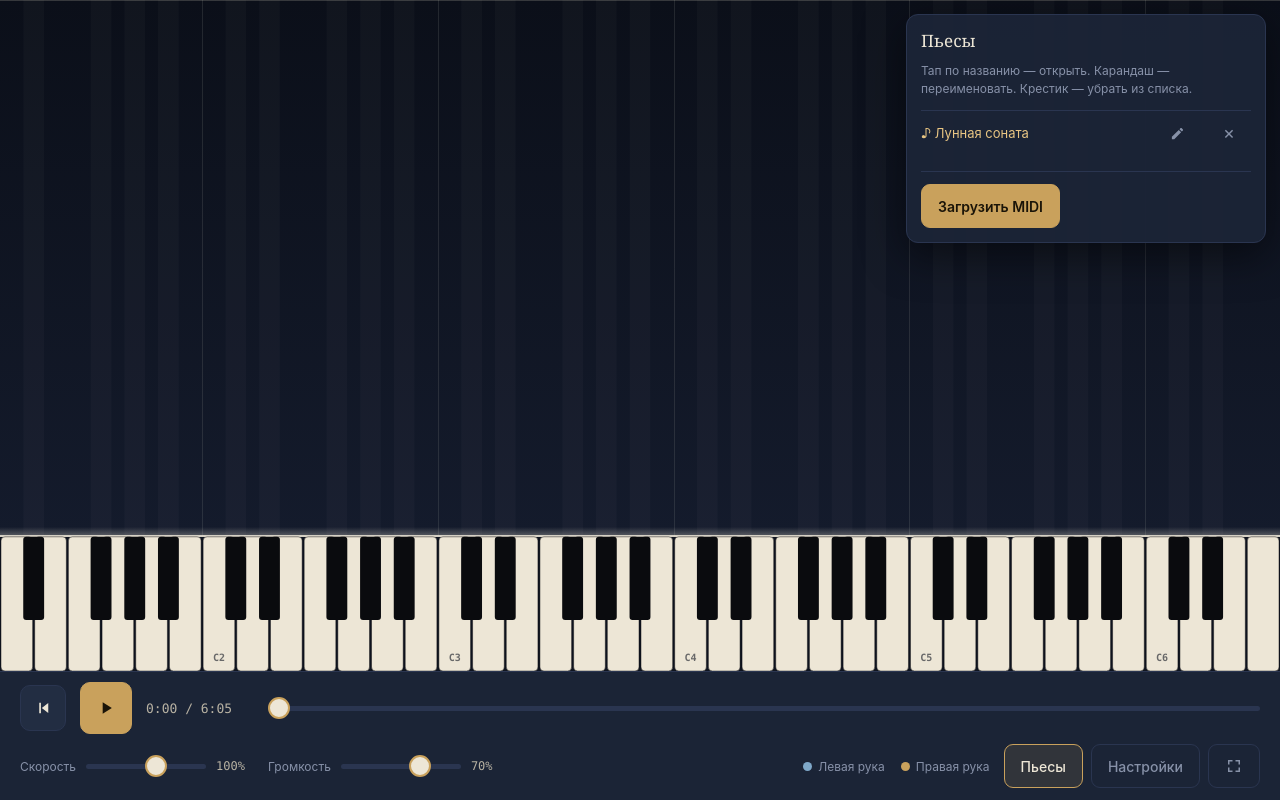
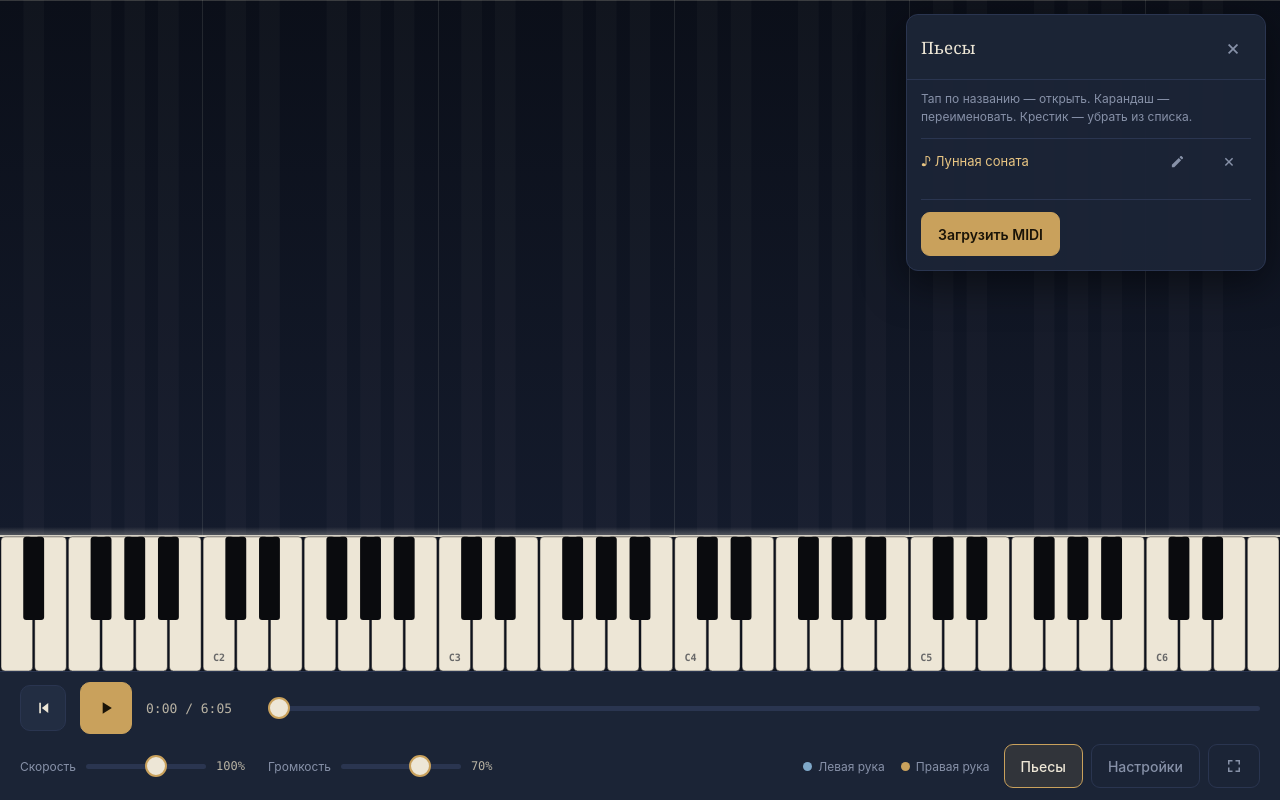
Before and after one commit to keymon-labs/falling-notes, a plain HTML site: page index.html in a window 1280 px wide. Both pictures are taken after a click on the button "Пьесы". Drawn offline with Linux system fonts and the light colour scheme.

Commit message:
Add files via upload

```diff
--- a/index.html
+++ b/index.html
@@ -320,7 +320,39 @@
     font-family: var(--font-display);
     font-size: 17px;
     color: var(--ivory);
-    margin: 0 0 10px;
+    margin: 0;
+  }
+  /* Шапка панели прилипает к верху: список пьес может стать длинным, а
+     крестик должен оставаться под рукой в любой точке прокрутки.
+     Отрицательные поля гасят собственный отступ панели, чтобы содержимое
+     уезжало ПОД шапку, а не выглядывало сбоку. */
+  .panel-head {
+    position: sticky;
+    top: -14px;
+    z-index: 3;
+    display: flex;
+    align-items: center;
+    justify-content: space-between;
+    gap: 10px;
+    margin: -14px -14px 10px;
+    padding: 10px 10px 10px 14px;
+    background: rgba(27, 36, 54, 0.98);
+    border-bottom: 1px solid var(--border);
+    border-radius: 12px 12px 0 0;
+  }
+  .panel-close {
+    width: 44px;
+    height: 44px;
+    flex: none;
+    padding: 0;
+    border: 0;
+    border-radius: 10px;
+    background: transparent;
+    color: var(--text-muted);
+    font-size: 22px;
+    line-height: 1;
+    cursor: pointer;
+    touch-action: manipulation;
   }
   .hands-hint {
     font-size: 12px;
@@ -667,7 +699,10 @@
       </div>
 
       <section class="hands-panel is-off" id="songsPanel" hidden>
-        <p class="panel-heading">Пьесы</p>
+        <div class="panel-head">
+          <p class="panel-heading">Пьесы</p>
+          <button class="panel-close" id="songsClose" type="button" aria-label="Закрыть">×</button>
+        </div>
         <p class="hands-hint" id="songsHint">Тап по названию — открыть. Карандаш — переименовать. Крестик — убрать из списка.</p>
         <div id="songRows"></div>
         <div class="panel-foot">
@@ -676,7 +711,10 @@
       </section>
 
       <section class="hands-panel is-off" id="handsPanel" hidden>
-        <p class="panel-heading">Настройки</p>
+        <div class="panel-head">
+          <p class="panel-heading">Настройки</p>
+          <button class="panel-close" id="handsClose" type="button" aria-label="Закрыть">×</button>
+        </div>
         <p class="hands-title">Руки</p>
         <p class="hands-hint" id="handsHint"></p>
         <div id="handsRows"></div>
@@ -2610,6 +2648,10 @@ if (window.ResizeObserver) new ResizeObserver(resizeCanvas).observe(stage);
     setSongsPanelOpen(!panelOpen(songsPanel));
   });
 });
+/* Панель встаёт поверх нижней панели и закрывает собой ту самую кнопку,
+   которой открывалась. Закрывать её нужно изнутри. */
+document.getElementById('songsClose').addEventListener('click', function () { setSongsPanelOpen(false); });
+document.getElementById('handsClose').addEventListener('click', function () { setHandsPanelOpen(false); });
 
 fileInput.addEventListener('change', function (e) {
   var f = e.target.files && e.target.files[0];
```
